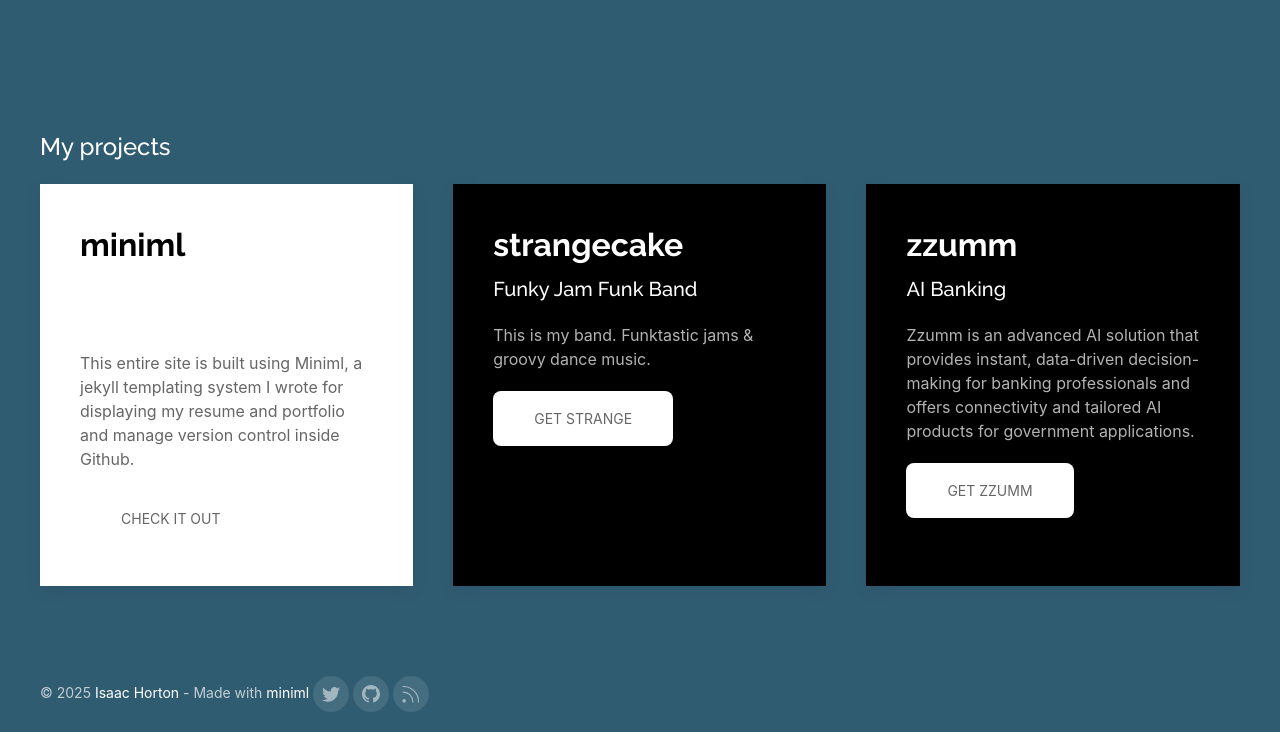
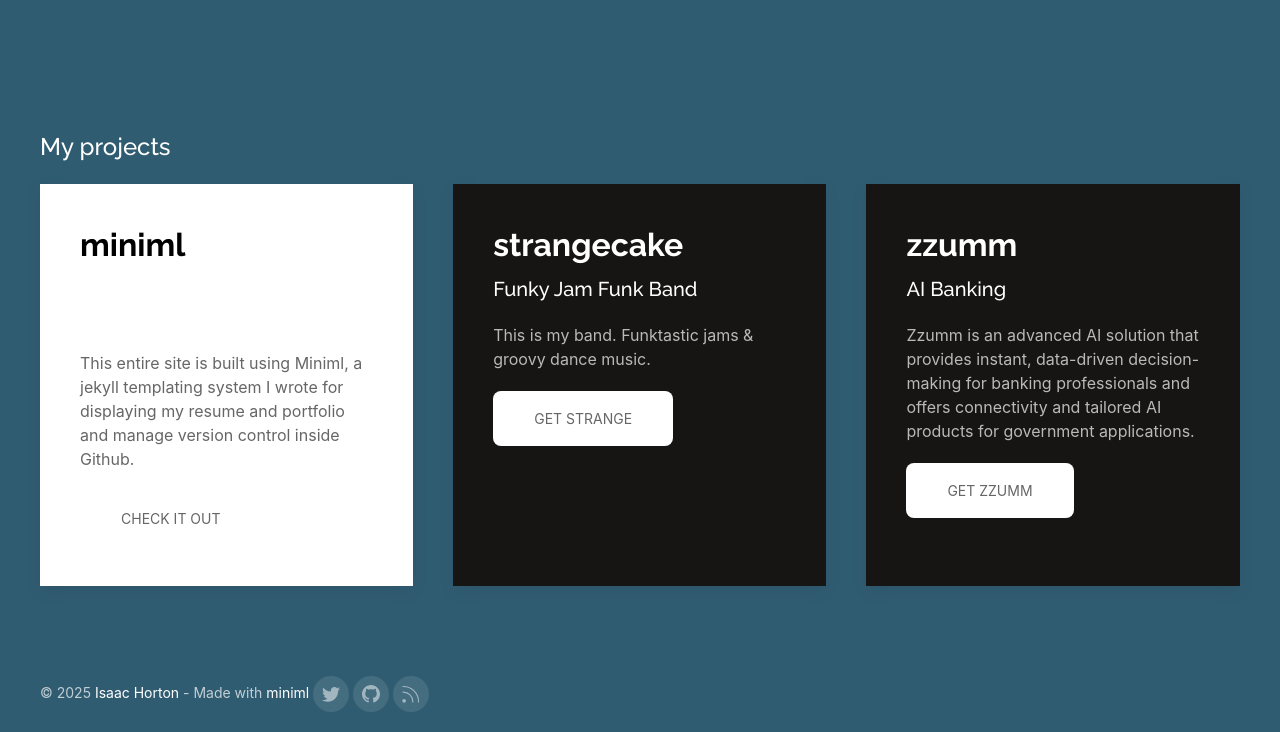
Before and after one commit to kre8t/kre8t.github.io, a Jekyll site: the page built from index.html, in a window 1280 px wide and 1400 px high, scrolled down 373 px. Shown: the part 668-1400 px from the top of the window. Built offline with Jekyll 4.4.1, drawn with Linux system fonts in a browser that asks for light colours.

Commit message:
Update custom.css

```diff
--- a/assets/css/custom.css
+++ b/assets/css/custom.css
@@ -6,7 +6,7 @@ main.homepageisaac {
 	background: url('/assets/img/isaachortonbg.svg');
 }
 .homepageisaac .uk-card-secondary {
-	background-color:#000;
+	background-color:#161513;
 }
 .uk-navbar-nav>li>a {
 	color:#000;
```
